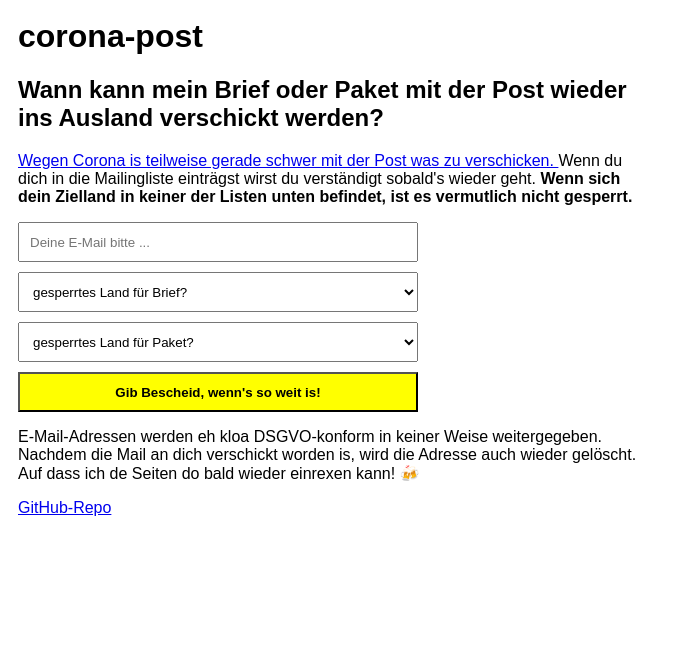
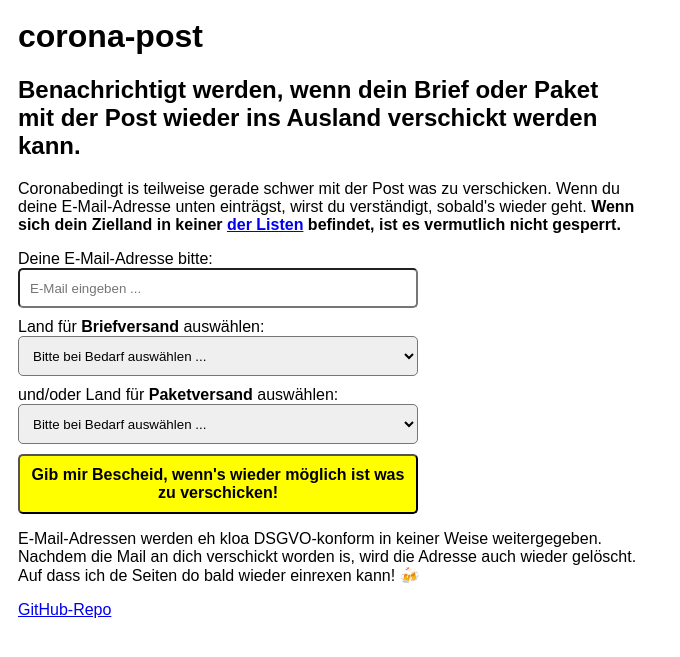
Before and after one commit to dag0310/corona-post, a PHP site: page / in a window 1280 px wide. Shown: the top 657 px of the page, without its empty margins (0-680 px from the left). Run offline with PHP 8.4, Linux system fonts and the light colour scheme; some libraries are stand-ins or nearby versions.

Commit message:
Improve wording

```diff
--- a/app/index.php
+++ b/app/index.php
@@ -12,7 +12,7 @@ function write_to_receivers_file($email, $country, $type, $messages) {
     file_put_contents(STORAGE_PATH, "{$line}\n", FILE_APPEND | LOCK_EX);
     $messages[] = "Daunksche, kriegst a Mail für $country ($type) wenn's soweit is!";
   } else {
-    $messages[] = "Ein Eintrag für $country ($type) ist für dich bereits in der Liste.";
+    $messages[] = "Ein Eintrag für $country ($type) ist für dich bereits vorhanden.";
   }
   return $messages;
 }
@@ -59,9 +59,9 @@ if ($_SERVER['REQUEST_METHOD'] === 'POST') {
   <style>
     * { box-sizing: border-box; }
     body { font-family: sans-serif; padding: 10px; max-width: 640px; }
-    input, select { padding: 10px; margin-bottom: 10px; }
-    button { padding: 10px; background-color: yellow; font-weight: bold; cursor: pointer; }
-    input, select, button { height: 40px; width: 100%; max-width: 400px; }
+    input, select { height: 40px; padding: 10px; margin-bottom: 10px; }
+    button { min-height: 40px; padding: 10px; background-color: yellow; font-size: 16px; font-weight: bold; cursor: pointer; }
+    input, select, button { width: 100%; max-width: 400px; border-radius: 5px; }
     h1 { margin-top: 0; }
   </style>
   <!-- Matomo -->
@@ -82,35 +82,42 @@ if ($_SERVER['REQUEST_METHOD'] === 'POST') {
 </head>
 <body>
   <h1>corona-post</h1>
-  <h2>Wann kann mein Brief oder Paket mit der Post wieder ins Ausland verschickt werden?</h2>
+  <h2>Benachrichtigt werden, wenn dein Brief oder Paket mit der Post wieder ins Ausland verschickt werden kann.</h2>
   <p>
-    <a href="https://www.post.at/p/c/liefereinschraenkungen-coronavirus" target="_blank">
-      Wegen Corona is teilweise gerade schwer mit der Post was zu verschicken.
-    </a>
-    Wenn du dich in die Mailingliste einträgst wirst du verständigt sobald's wieder geht.
-    <b>Wenn sich dein Zielland in keiner der Listen unten befindet, ist es vermutlich nicht gesperrt.</b>
+    Coronabedingt is teilweise gerade schwer mit der Post was zu verschicken.
+    Wenn du deine E-Mail-Adresse unten einträgst, wirst du verständigt, sobald's wieder geht.
+    <b>Wenn sich dein Zielland in keiner <a href="https://www.post.at/p/c/liefereinschraenkungen-coronavirus" target="_blank">der Listen</a> befindet, ist es vermutlich nicht gesperrt.</b>
   </p>
   <?php if (isset($_SESSION['message'])): ?>
   <p style="background-color: blue; color: white; padding: 10px;"><b><?= $_SESSION['message'] ?></b></p>
   <?php unset($_SESSION['message']); endif ?>
   <form method="post">
-    <input type="email" name="email" placeholder="Deine E-Mail bitte ..." autocomplete="email" required>
+    <label>
+      Deine E-Mail-Adresse bitte:<br>
+      <input type="email" name="email" placeholder="E-Mail eingeben ..." autocomplete="email" required>
+    </label>
     <br>
+    <label>
+      Land für <b>Briefversand</b> auswählen:<br>
       <select name="letter_country">
-      <option value="">gesperrtes Land für Brief?</option>
+        <option value="">Bitte bei Bedarf auswählen ...</option>
         <?php foreach ($letter_countries as $country): ?>
         <option value="<?= $country ?>"><?= $country ?></option>
         <?php endforeach ?>
       </select>
+    </label>
     <br>
+    <label>
+      und/oder Land für <b>Paketversand</b> auswählen:<br>
       <select name="package_country">
-      <option value="">gesperrtes Land für Paket?</option>
+        <option value="">Bitte bei Bedarf auswählen ...</option>
         <?php foreach ($package_countries as $country): ?>
         <option value="<?= $country ?>"><?= $country ?></option>
         <?php endforeach ?>
       </select>
+    </label>
     <br>
-    <button type="submit">Gib Bescheid, wenn's so weit is!</button>
+    <button type="submit">Gib mir Bescheid, wenn's wieder möglich ist was zu verschicken!</button>
   </form>
   <p>
     E-Mail-Adressen werden eh kloa DSGVO-konform in keiner Weise weitergegeben.<br>
```
Lines whose indentation alone changed are shown as unchanged.
